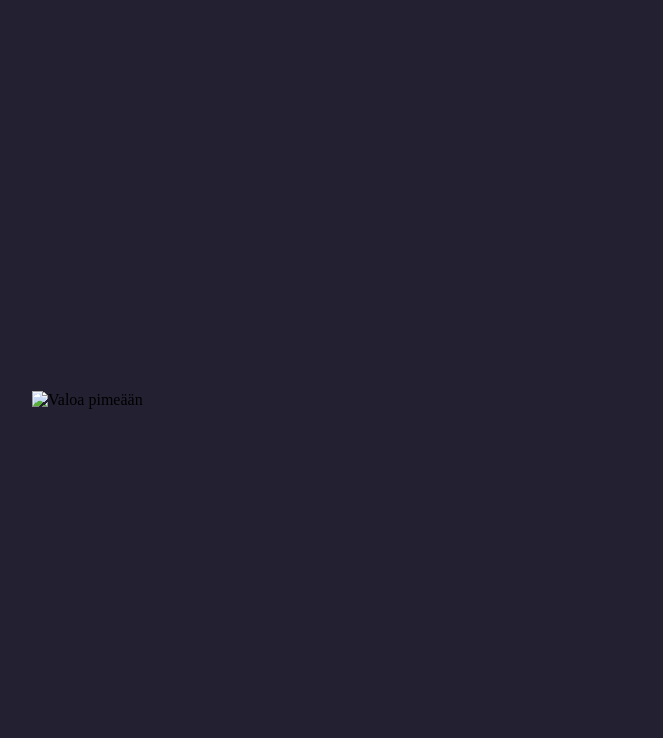
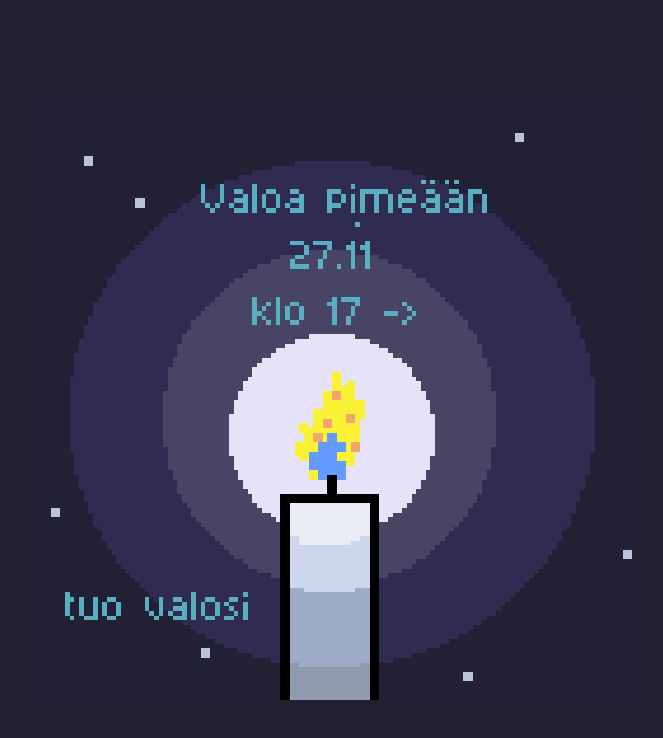
Before and after one commit to inkaonkala/valoaPimeaan, a plain HTML site: page index.html in a window 1280 px wide. Shown: the whole page, without its empty margins (308-971 px from the left). Drawn offline with Linux system fonts and the light colour scheme.

Commit message:
Update index.html

```diff
--- a/index.html
+++ b/index.html
@@ -23,6 +23,6 @@
     </style>
 </head>
 <body>
-    <img src="merged.gif" alt="Valoa pimeään">
+    <img src="merged-2.gif" alt="Valoa pimeään">
 </body>
 </html>
```
